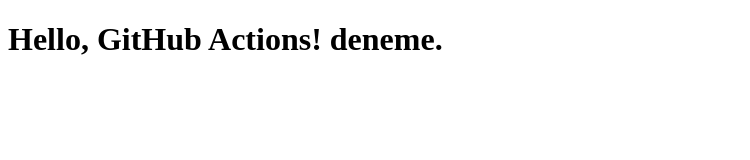
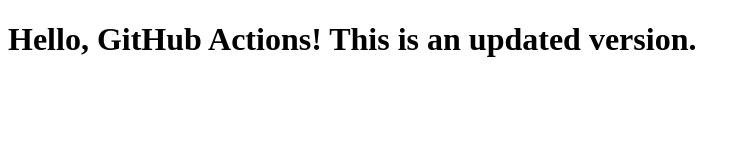
Before and after one commit to burakcankaradirek/github-actions-deployment-workflow, a plain HTML site: page index.html in a window 1280 px wide. Shown: the whole page, without its empty margins (0-750 px from the left). Drawn offline with Linux system fonts and the light colour scheme.

Commit message:
Update index.html

```diff
--- a/index.html
+++ b/index.html
@@ -5,6 +5,6 @@
     <title>GitHub Actions Deployment</title>
 </head>
 <body>
-    <h1>Hello, GitHub Actions! deneme.</h1>
+    <h1>Hello, GitHub Actions! This is an updated version.</h1>
 </body>
 </html>
```
